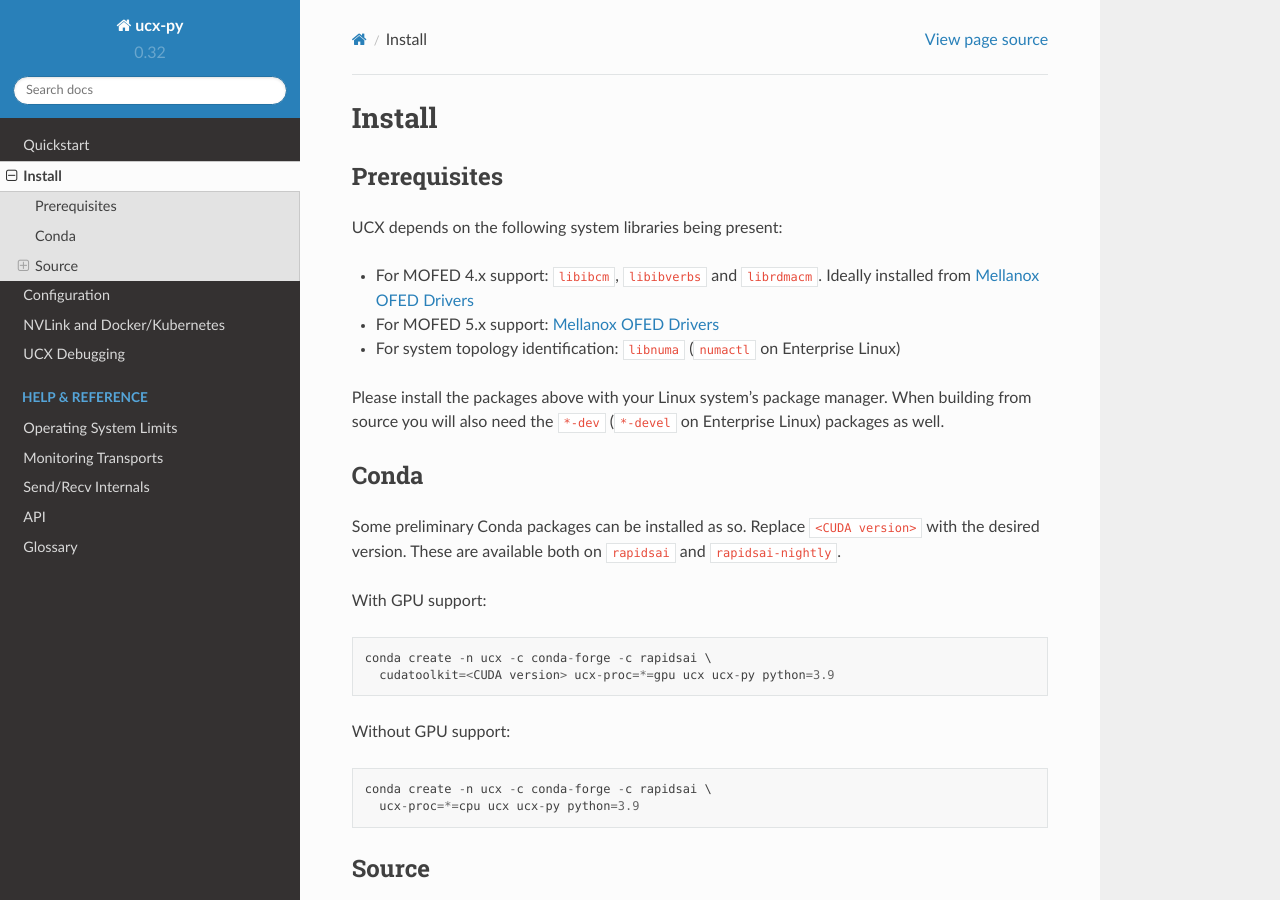
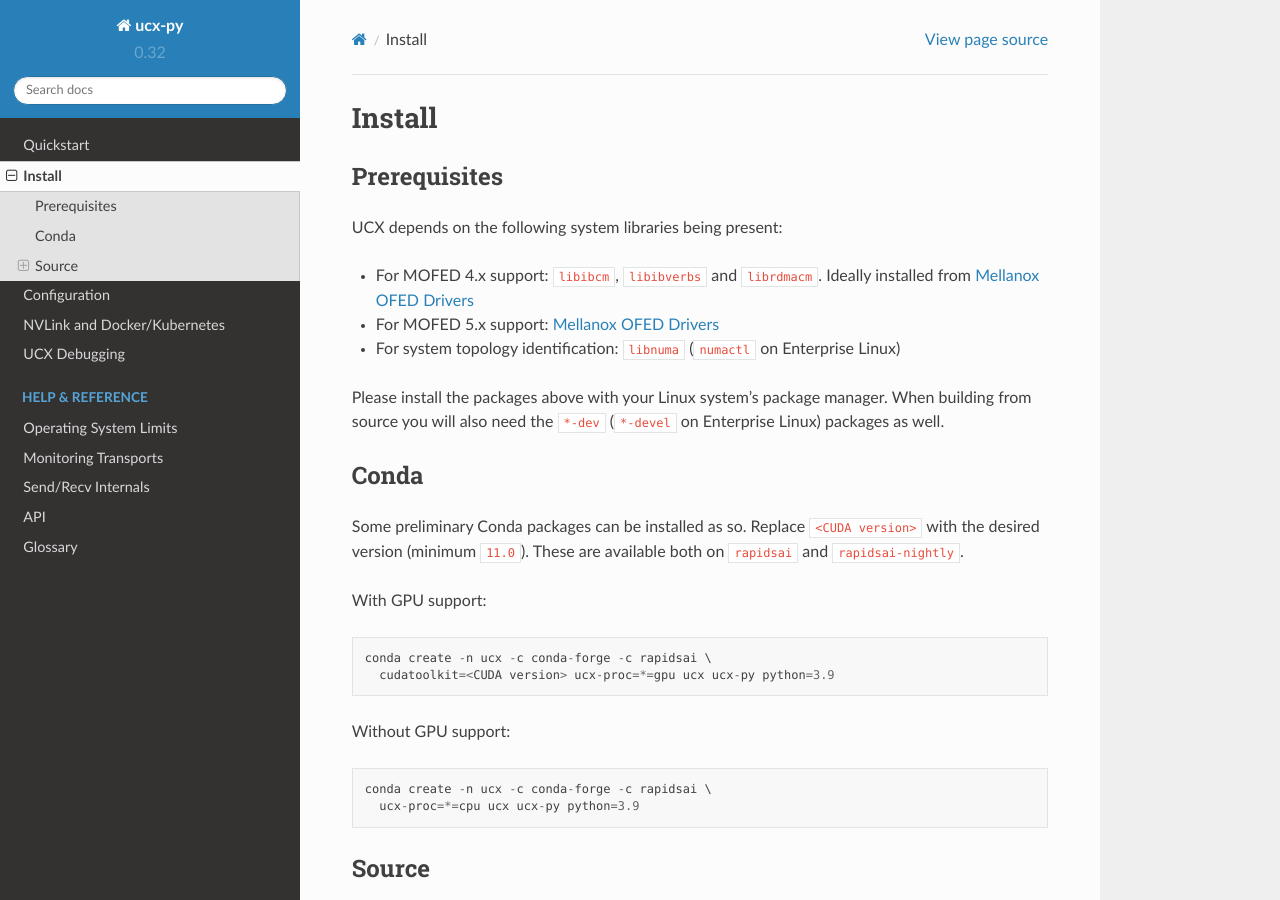
Before and after one commit to rapidsai/ucx-py, a Sphinx documentation site: the page built from docs/source/install.rst, in a window 1280 px wide and 900 px high. Built offline with Sphinx 7.4.7 and the Read the Docs theme 2.0.0, drawn with Linux system fonts in a browser that asks for light colours.

Commit message:
Update docs/source/install.rst
Co-authored-by: Peter Andreas Entschev <peter@entschev.com>

```diff
--- a/docs/source/install.rst
+++ b/docs/source/install.rst
@@ -19,7 +19,7 @@ Conda
 -----
 
 Some preliminary Conda packages can be installed as so. Replace
-``<CUDA version>`` with the desired version. These are
+``<CUDA version>`` with the desired version (minimum ``11.0``). These are
 available both on ``rapidsai`` and ``rapidsai-nightly``.
 
 With GPU support:
```
